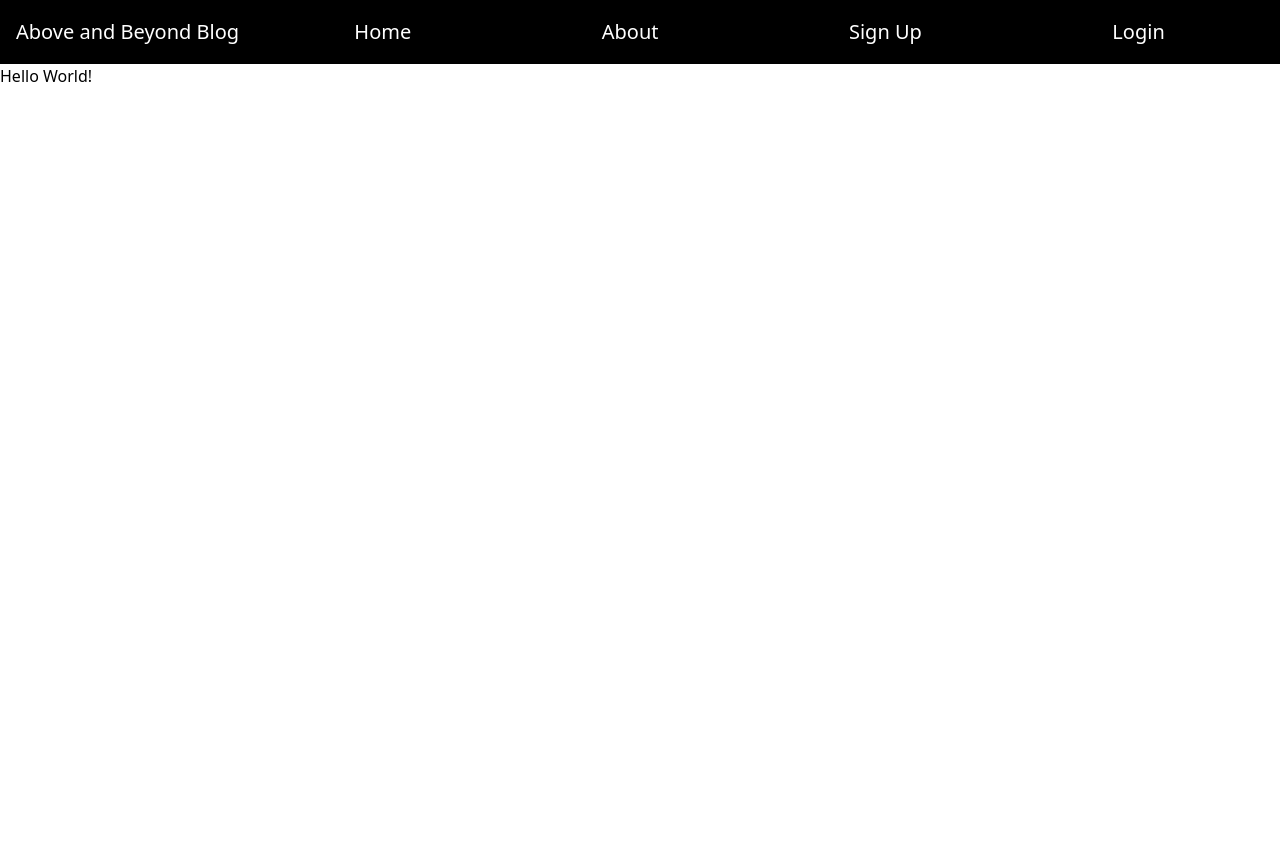
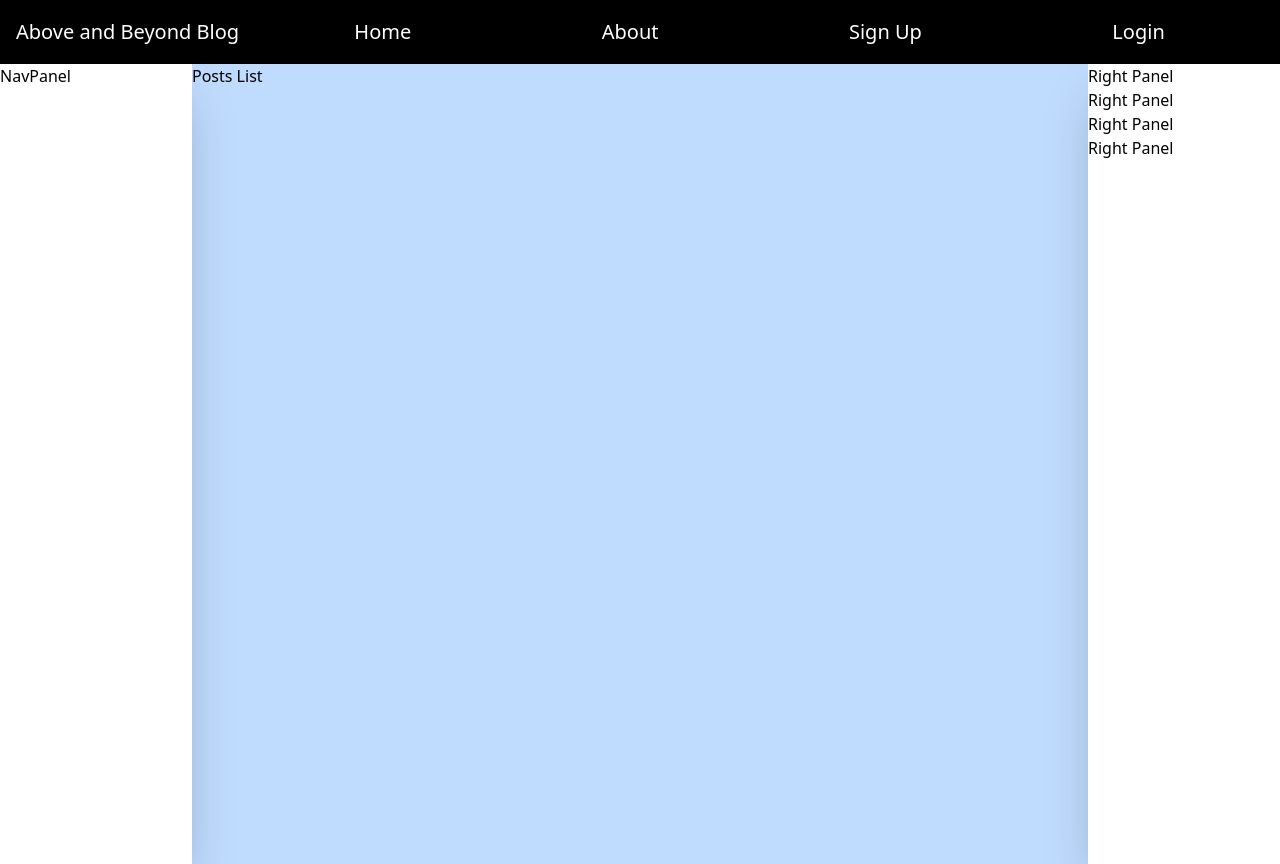
Before and after one commit to nicholasbus/blog-small, a React (Create React App) app: page / in a window 1280 px wide. Before the commit the page ends 800 px from the top, so only its background shows below. Built offline with nearby package versions, Linux system fonts and the light colour scheme.

Commit message:
made 3 vertical components

```diff
--- a/src/App.js
+++ b/src/App.js
@@ -1,10 +1,17 @@
 import Header from './components/Header'
+import NavPanel from './components/NavPanel'
+import PostsList from './components/PostsList'
+import RightPanel from './components/RightPanel'
 
 function App() {
   return (
     <div className="App">
       <Header />
-      <h1>Hello World!</h1>
+      <body className="flex h-screen items-stretch">
+        <NavPanel />
+        <PostsList />
+        <RightPanel />
+      </body>
     </div>
   );
 }
--- /dev/null
+++ b/src/components/NavPanel.js
@@ -0,0 +1,11 @@
+import React from 'react'
+
+const NavPanel = () => {
+    return (
+        <div className="w-48 z-10 shadow-2xl flex-col">
+            <h1>NavPanel</h1>
+        </div>
+    )
+}
+
+export default NavPanel
--- /dev/null
+++ b/src/components/PostsList.js
@@ -0,0 +1,11 @@
+import React from 'react'
+
+const PostsList = () => {
+    return (
+        <div className="bg-blue-200 flex-grow shadow-2xl-inner flex-col">
+            <h1>Posts List</h1>
+        </div>
+    )
+}
+
+export default PostsList
--- /dev/null
+++ b/src/components/RightPanel.js
@@ -0,0 +1,14 @@
+import React from 'react'
+
+const RightPanel = () => {
+    return (
+        <div className="w-48 z-10 shadow-2xl flex-col">
+            <p>Right Panel</p>
+            <p>Right Panel</p>
+            <p>Right Panel</p>
+            <p>Right Panel</p>
+        </div>
+    )
+}
+
+export default RightPanel
```
